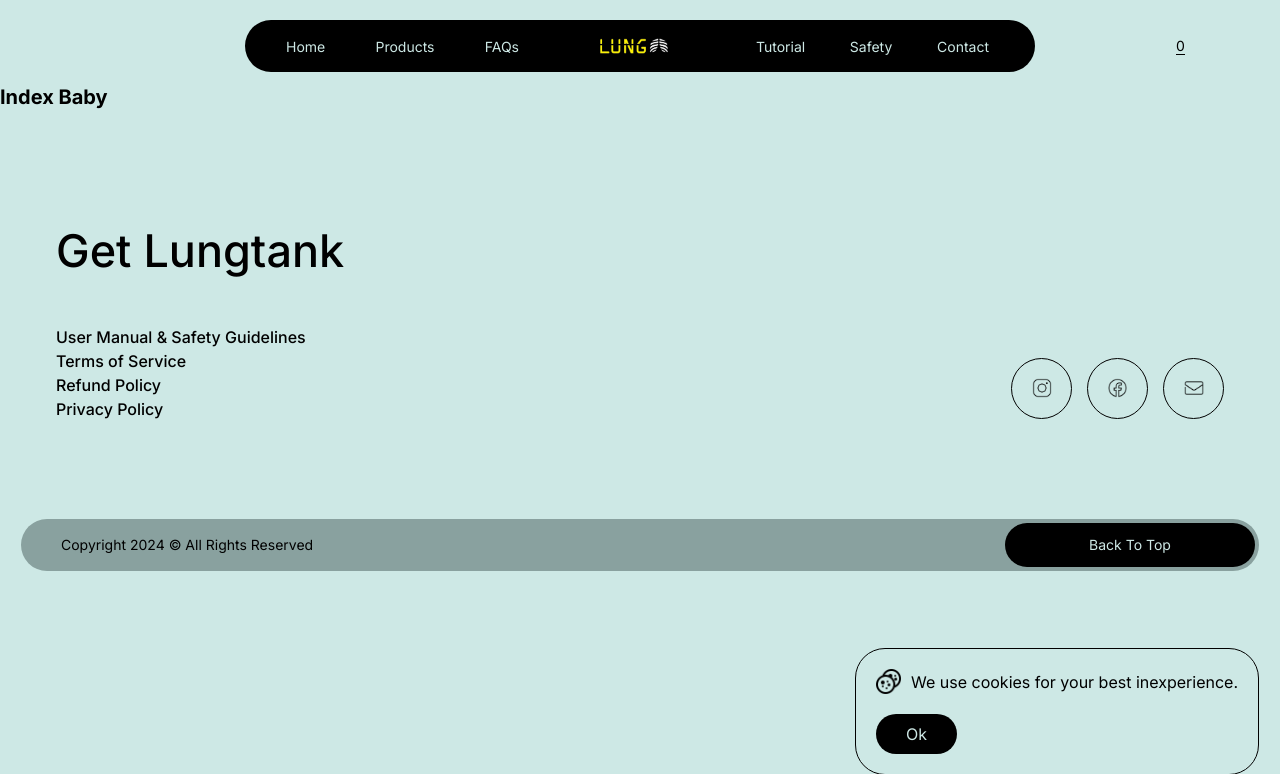
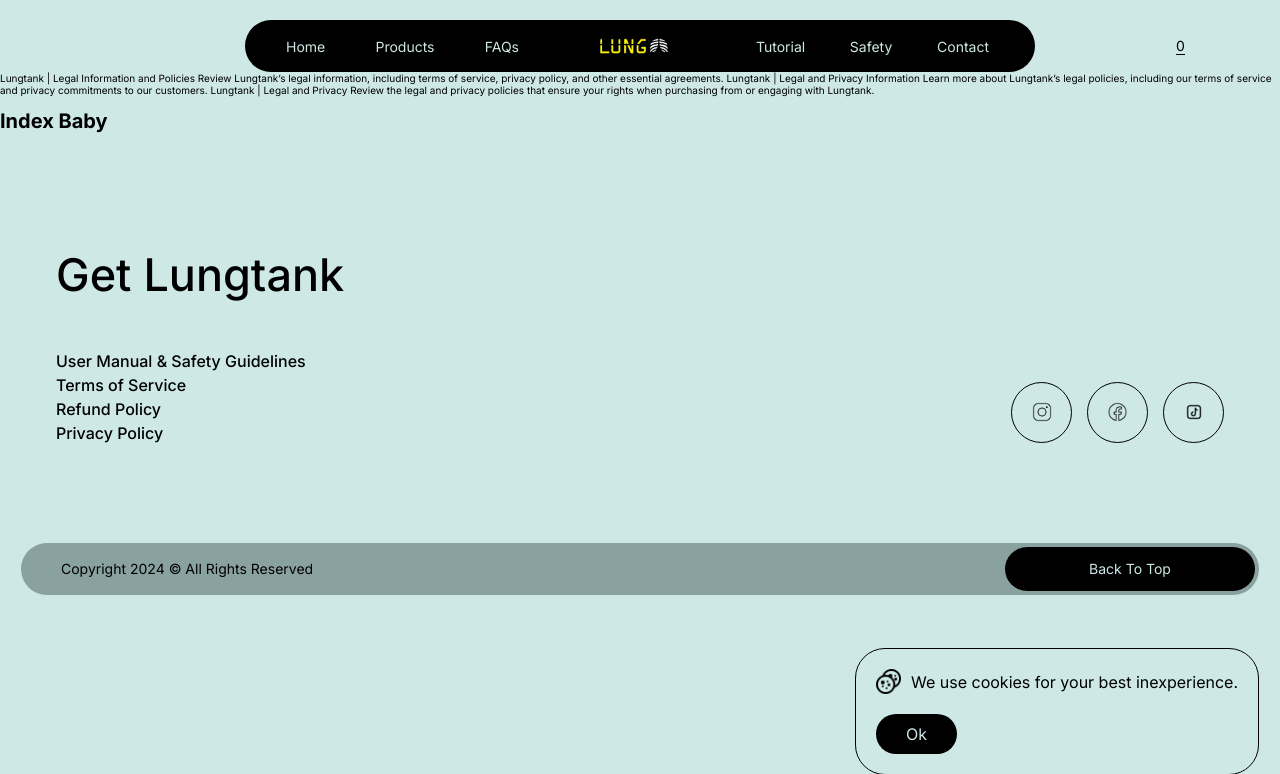
Before and after one commit to ProfoundPenguin/LungTank, a Django app: page /legal in a window 1280 px wide. Shown: the top 774 px of the page. Run offline with Django 4.2, Linux system fonts and the light colour scheme.

Commit message:
Daily Commit

```diff
--- a/templates/base.html
+++ b/templates/base.html
@@ -5,7 +5,20 @@
 <head>
     <meta charset="UTF-8">
     <meta name="viewport" content="width=device-width, initial-scale=1.0">
-    <title>Lung tank</title>
+
+    <title>{% block title %}Lungtank | Advanced Underwater Diving Masks & Refillable Oxygen Tanks{% endblock %}</title>
+    <meta name="description" content="{% block description %}Discover Lungtank's innovative underwater masks and refillable oxygen tanks for an enhanced diving experience.{% endblock %}">
+    <meta name="keywords" content="Lungtank, diving masks, refillable oxygen tanks, scuba diving, underwater gear, diving equipment, dive accessories, diving technology">
+    <meta name="author" content="Lungtank">
+    <meta name="robots" content="index, follow">
+
+    <meta property="og:title" content="{% block og_title %}Lungtank | Advanced Underwater Diving Masks & Refillable Oxygen Tanks{% endblock %}">
+    <meta property="og:description" content="{% block og_description %}Experience the freedom of underwater exploration with Lungtank’s state-of-the-art diving masks and refillable oxygen tanks.{% endblock %}">
+    <meta property="og:type" content="website">
+
+    <meta name="twitter:card" content="summary">
+    <meta name="twitter:title" content="{% block twitter_title %}Lungtank | Advanced Underwater Diving Masks & Refillable Oxygen Tanks{% endblock %}">
+    <meta name="twitter:description" content="{% block twitter_description %}Explore the ocean with Lungtank’s premium diving masks and refillable oxygen tanks, designed to make your underwater adventures safer and more exciting.{% endblock %}">
 
     <link
     rel="stylesheet"
@@ -48,7 +61,7 @@
         function cart() {
             document.body.classList.add("menu")
             document.body.classList.add("cart")
-
+            drawCart()
             blur(true)
 
             menuOpen = true
@@ -273,10 +286,10 @@
                             <img src="{% static "img/icons/facebook.webp" %}" alt="">
                         </div>
                     </a>
-                    <a href="" target="_blank">
+                    <a href="https://www.tiktok.com/@lungtank" target="_blank">
                         <div id="platform" class="button_hover_effect_parent">
                             <div id="hover_effect"></div>
-                            <img src="{% static "img/icons/email.webp" %}" alt="">
+                            <img src="{% static "img/icons/tiktok.png" %}" alt="">
                         </div>
                     </a>
                 </div>
--- a/templates/index.html
+++ b/templates/index.html
@@ -1,5 +1,9 @@
 {% extends 'base.html' %}
 {% load static %}
+
+{% block title %}Lungtank | Welcome to Your Next Diving Adventure{% endblock %}
+{% block description %}Welcome to Lungtank, where we provide the best diving masks and refillable oxygen tanks for all underwater explorers.{% endblock %}
+
 
 {% block content %}
 
--- a/templates/legal.html
+++ b/templates/legal.html
@@ -2,6 +2,14 @@
 
 {% block content %}
 
+{% block title %}Lungtank | Legal Information and Policies{% endblock %}
+{% block description %}Review Lungtank’s legal information, including terms of service, privacy policy, and other essential agreements.{% endblock %}
+{% block og_title %}Lungtank | Legal and Privacy Information{% endblock %}
+{% block og_description %}Learn more about Lungtank’s legal policies, including our terms of service and privacy commitments to our customers.{% endblock %}
+{% block twitter_title %}Lungtank | Legal and Privacy{% endblock %}
+{% block twitter_description %}Review the legal and privacy policies that ensure your rights when purchasing from or engaging with Lungtank.{% endblock %}
+
+
 <h1>Index Baby</h1>
 
 {% endblock content %}
```
Also changed, not shown: templates/product_detail.html (+9 -0 lines), templates/products.html (+9 -0 lines), templates/tutorial.html (+9 -0 lines), static/img/icons/tiktok.png (added).
